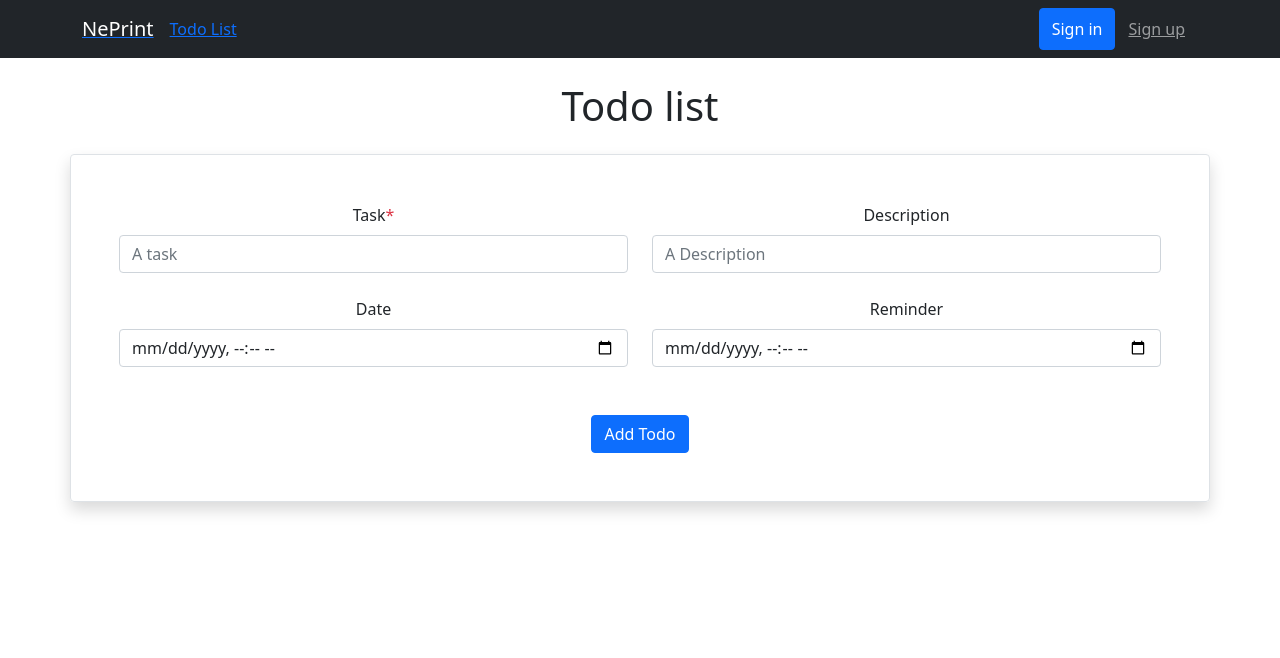
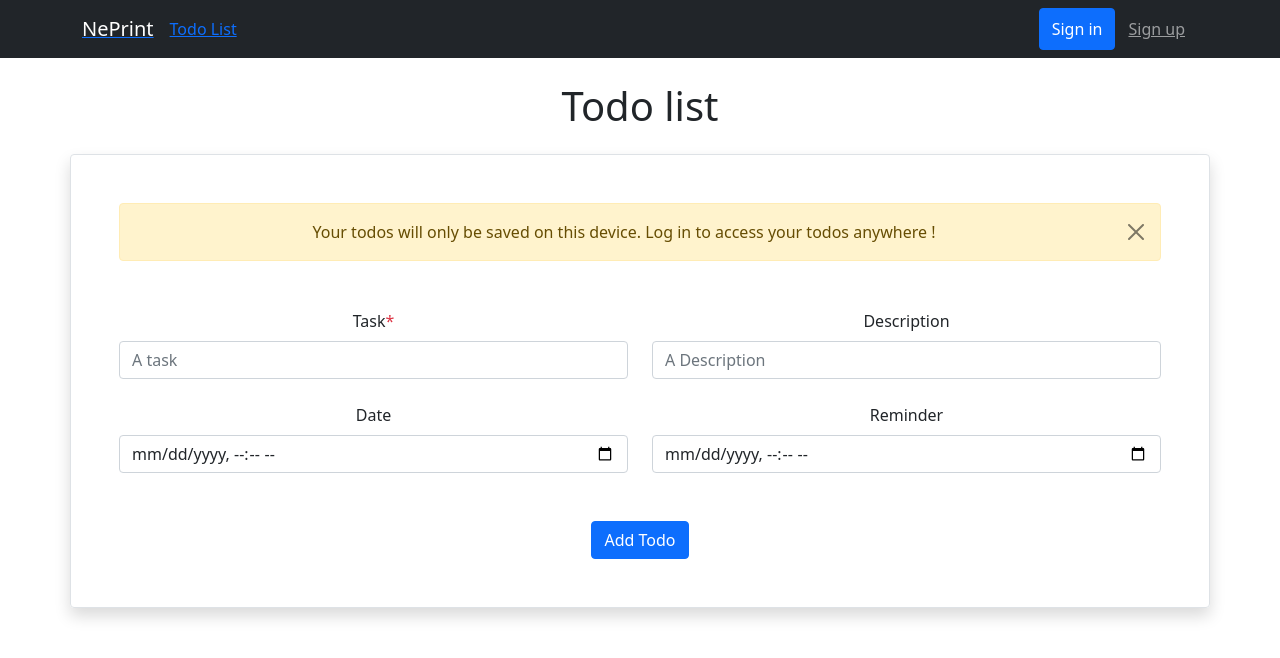
Before and after one commit to ujikstark/personal-website, a React (Create React App) app in the folder frontend-react/: page /todo in a window 1280 px wide. Shown: the top 658 px of the page. Built offline with nearby package versions, Linux system fonts and the light colour scheme.

Commit message:
update layout

```diff
--- /dev/null
+++ b/frontend-react/src/components/TodoContainer.js
@@ -0,0 +1,16 @@
+import React from "react";
+import { Alert, Container } from "react-bootstrap";
+import TodoTable from "./TodoTable";
+
+function TodoContainer() {
+    return (
+        <Container className="shadow border rounded p-5">
+            <Alert className="mb-5" variant="warning" dismissible>
+                Your todos will only be saved on this device. Log in to access your todos anywhere !
+            </Alert>
+            <TodoTable/>
+        </Container>
+    );
+}
+
+export default TodoContainer;
--- /dev/null
+++ b/frontend-react/src/components/TodoForm.js
@@ -0,0 +1,38 @@
+import React from "react";
+import { Form, Col, Row, Button } from "react-bootstrap";
+
+function TodoForm () {
+    return (
+        <Form as={Row}>
+            <Form.Group className="mb-4" as={Col} md={6} >
+                <Form.Label>Task<span className="ml-1 text-danger">*</span></Form.Label>
+                <Form.Control
+                    id="name" name="name" type="text" placeholder="A task"/>
+                <Form.Control.Feedback type="invalid"></Form.Control.Feedback>
+            </Form.Group>
+            <Form.Group className="mb-4" as={Col} md={6} >
+                <Form.Label>Description</Form.Label>
+                <Form.Control
+                    id="description" name="description" type="text" placeholder="A Description"/>
+                <Form.Control.Feedback type="invalid"></Form.Control.Feedback>
+            </Form.Group>
+            <Form.Group className="mb-5" as={Col} sm={6} >
+                <Form.Label>Date</Form.Label>
+                <Form.Control
+                    id="date" name="date" type="datetime-local"/>
+                <Form.Control.Feedback type="invalid"></Form.Control.Feedback>
+            </Form.Group>
+            <Form.Group className="mb-5" as={Col} sm={6} >
+                <Form.Label>Reminder</Form.Label>
+                <Form.Control
+                    id="reminder" name="reminder" type="datetime-local"/>
+                <Form.Control.Feedback type="invalid"></Form.Control.Feedback>
+            </Form.Group>
+            <Col>
+                <Button>Add Todo</Button>
+            </Col>
+        </Form>
+    )
+}
+
+export default TodoForm;
--- /dev/null
+++ b/frontend-react/src/components/TodoTable.js
@@ -0,0 +1,8 @@
+import React from "react"
+import TodoForm from "./TodoForm";
+
+function TodoTable() {
+    return <TodoForm/>
+}
+
+export default TodoTable;
--- a/frontend-react/src/pages/Todo.js
+++ b/frontend-react/src/pages/Todo.js
@@ -1,43 +1,14 @@
 import React from "react";
 import { Container, Form, Col, Row, Button, Alert } from "react-bootstrap";
 import { Helmet } from 'react-helmet';
+import TodoContainer from "../components/TodoContainer";
 
 
 function Todo () {
     return <>
         <Helmet><title>Todo list</title></Helmet>
         <h1 className="mt-4 mb-4">Todo list</h1>
-        <Container className="shadow border rounded p-5">
-            <Form as={Row}>
-                <Form.Group className="mb-4" as={Col} md={6} >
-                    <Form.Label>Task<span className="ml-1 text-danger">*</span></Form.Label>
-                    <Form.Control
-                        id="name" name="name" type="text" placeholder="A task"/>
-                    <Form.Control.Feedback type="invalid"></Form.Control.Feedback>
-                </Form.Group>
-                <Form.Group className="mb-4" as={Col} md={6} >
-                    <Form.Label>Description</Form.Label>
-                    <Form.Control
-                        id="description" name="description" type="text" placeholder="A Description"/>
-                    <Form.Control.Feedback type="invalid"></Form.Control.Feedback>
-                </Form.Group>
-                <Form.Group className="mb-5" as={Col} sm={6} >
-                    <Form.Label>Date</Form.Label>
-                    <Form.Control
-                        id="date" name="date" type="datetime-local"/>
-                    <Form.Control.Feedback type="invalid"></Form.Control.Feedback>
-                </Form.Group>
-                <Form.Group className="mb-5" as={Col} sm={6} >
-                    <Form.Label>Reminder</Form.Label>
-                    <Form.Control
-                        id="reminder" name="reminder" type="datetime-local"/>
-                    <Form.Control.Feedback type="invalid"></Form.Control.Feedback>
-                </Form.Group>
-                <Col>
-                    <Button>Add Todo</Button>
-                </Col>
-            </Form>
-        </Container>
+        <TodoContainer/>
     </>
 
 }
```
